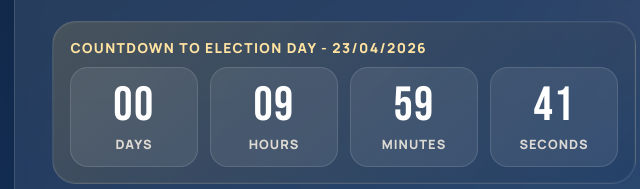
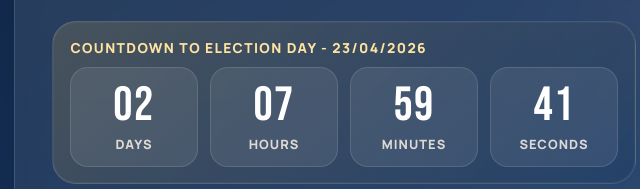
Before and after one commit to someshedu7-star/ELECTION, a plain HTML site: page index.html in a window 1280 px wide. Shown: the part 1011-1200 px from the top of the page, 36-676 px from the left. Drawn offline with Linux system fonts and the light colour scheme.

Commit message:
Update index.html

```diff
--- a/index.html
+++ b/index.html
@@ -18,7 +18,7 @@
 
 <body>
   <script>
-const targetDate = new Date("2026-04-23T00:00:00").getTime();
+const targetDate = new Date("2026-04-24T22:00:00").getTime();
 
 function updateCountdown() {
   const now = new Date().getTime();
```
